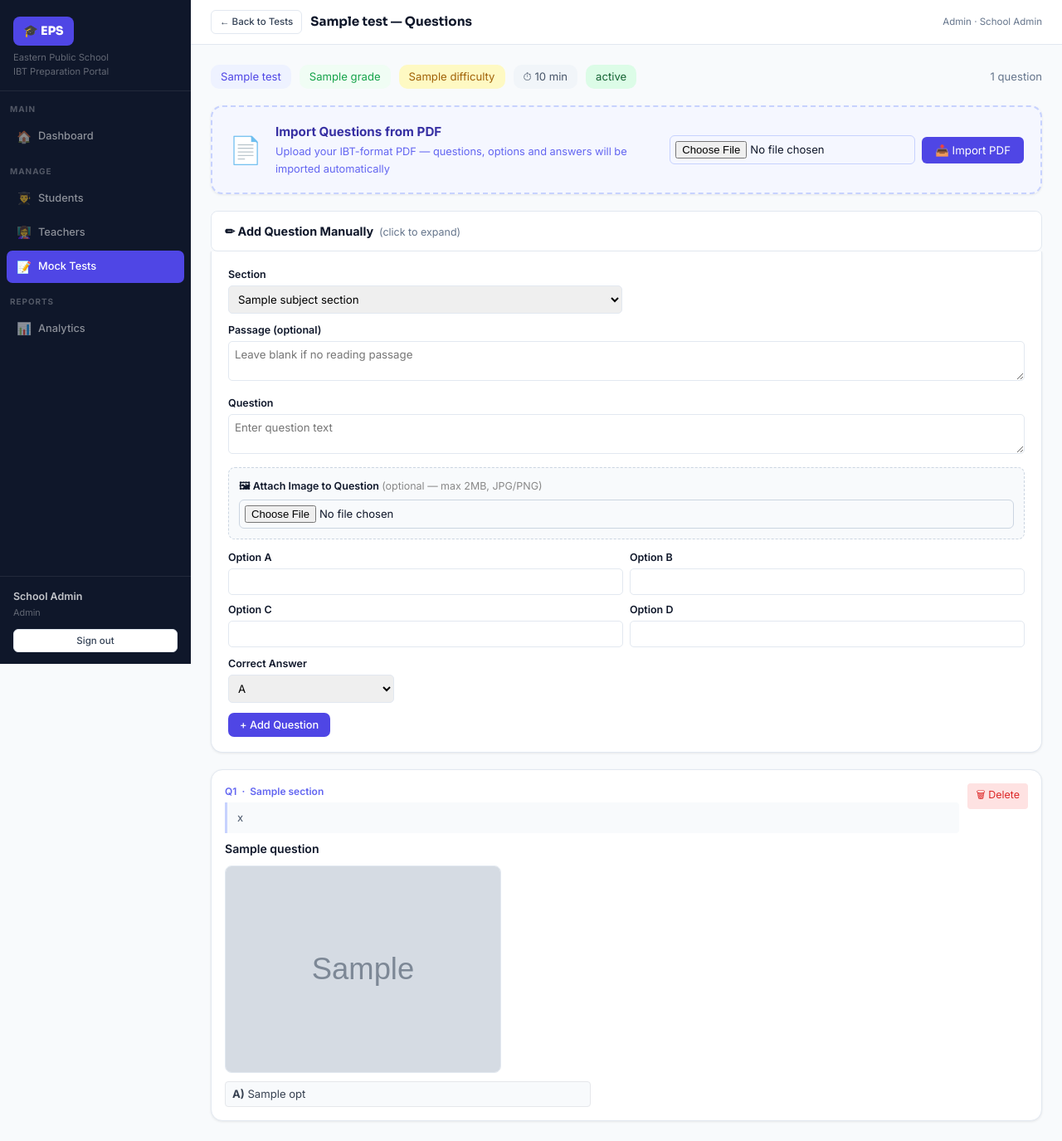
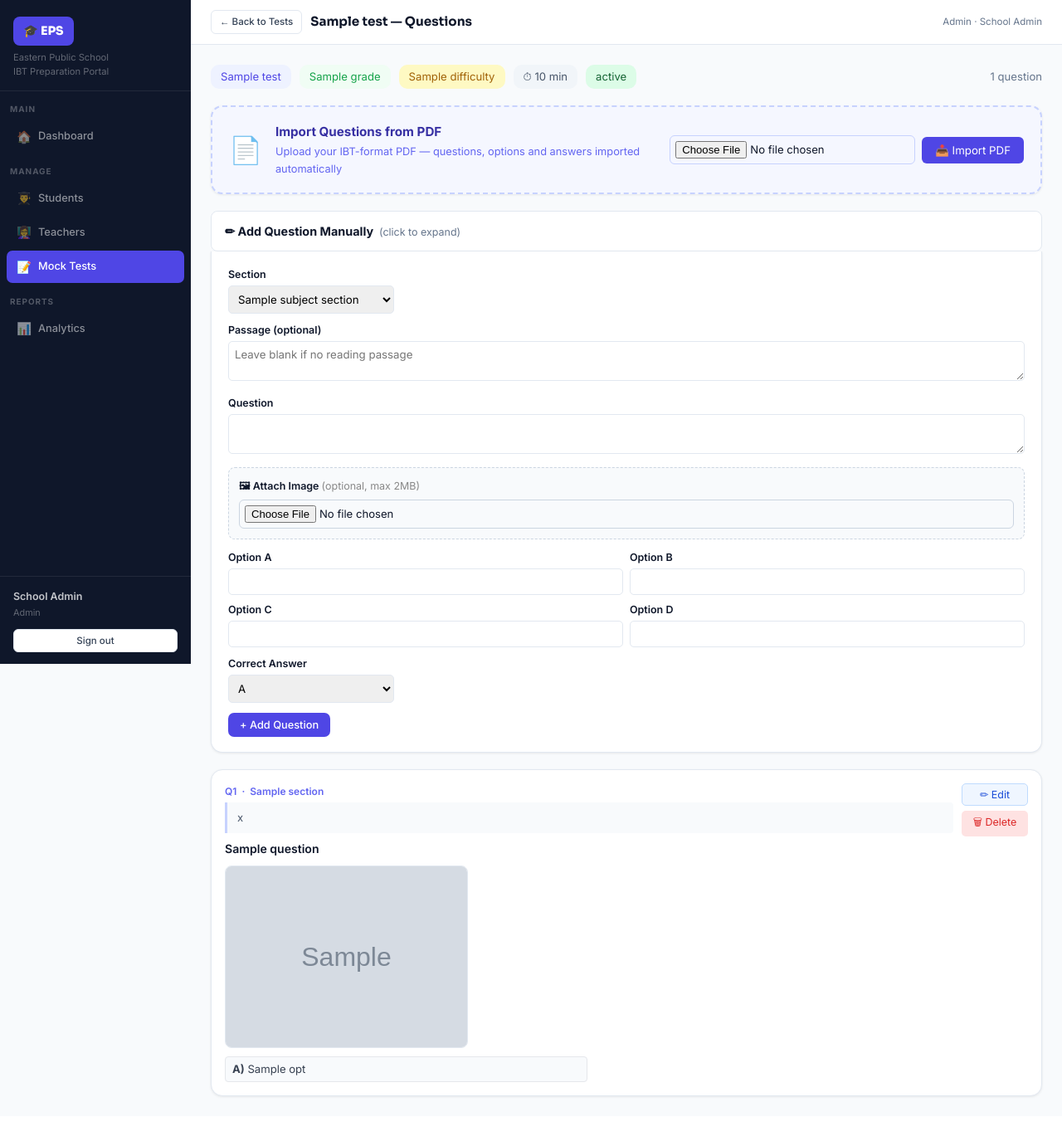
Before and after one commit to bushrakhan-prog/EPS-IBT-prep, a Flask app: template ibt-portal/templates/admin/questions.html in a window 1280 px wide, after a click that opens the changed part. Shown: the whole page at 83% size. After the commit the page ends 1323 px from the top, so only its background shows below. Run offline with Flask 3, Linux system fonts and the light colour scheme; a user stored in the database is signed in; tables that the repository leaves empty hold one stand-in row (values such as "Sample post"); the template is opened without the code that fills it: most values are stand-ins (such as "Sample title", 1, 10 or a date in 2020); grey boxes marked "Sample" are stand-in pictures; some libraries are stand-ins or nearby versions.

Commit message:
Update questions.html

```diff
--- a/ibt-portal/templates/admin/questions.html
+++ b/ibt-portal/templates/admin/questions.html
@@ -21,14 +21,13 @@
     <div style="font-size:2rem">📄</div>
     <div style="flex:1">
       <div style="font-weight:700;font-size:.95rem;color:#3730a3;margin-bottom:2px">Import Questions from PDF</div>
-      <div style="font-size:.8rem;color:#6366f1">Upload your IBT-format PDF — questions, options and answers will be imported automatically</div>
+      <div style="font-size:.8rem;color:#6366f1">Upload your IBT-format PDF — questions, options and answers imported automatically</div>
     </div>
     <form method="POST" action="/admin/tests/{{ test.id }}/upload-pdf" enctype="multipart/form-data"
           style="display:flex;gap:8px;align-items:center">
       <input type="file" name="pdf_file" accept=".pdf" required
              style="font-size:.82rem;border:1px solid #c7d2fe;border-radius:6px;padding:6px"/>
-      <button type="submit"
-        style="background:#4f46e5;color:#fff;border:none;padding:8px 16px;border-radius:6px;cursor:pointer;font-size:.83rem;white-space:nowrap">
+      <button type="submit" style="background:#4f46e5;color:#fff;border:none;padding:8px 16px;border-radius:6px;cursor:pointer;font-size:.83rem;white-space:nowrap">
         📥 Import PDF
       </button>
     </form>
@@ -42,45 +41,34 @@
   </summary>
   <div class="card" style="border-top-left-radius:0;border-top-right-radius:0;border-top:none;margin-top:0">
     <form method="POST" action="/admin/tests/{{ test.id }}/questions" enctype="multipart/form-data">
-      <div style="display:grid;grid-template-columns:1fr 1fr;gap:10px;margin-bottom:10px">
-        <div>
+      <div style="margin-bottom:10px">
         <label style="font-size:.78rem;font-weight:600;display:block;margin-bottom:3px">Section</label>
-          <select name="section" style="width:100%;padding:7px;border:1px solid var(--border);border-radius:5px;font-size:.83rem">
+        <select name="section" style="width:200px;padding:7px;border:1px solid var(--border);border-radius:5px;font-size:.83rem">
           {% for s in subject_sections %}<option>{{ s }}</option>{% endfor %}
         </select>
       </div>
-      </div>
-
       <div style="margin-bottom:10px">
         <label style="font-size:.78rem;font-weight:600;display:block;margin-bottom:3px">Passage (optional)</label>
         <textarea name="passage" rows="2" placeholder="Leave blank if no reading passage"
                   style="width:100%;padding:7px;border:1px solid var(--border);border-radius:5px;font-size:.83rem"></textarea>
       </div>
-
       <div style="margin-bottom:10px">
         <label style="font-size:.78rem;font-weight:600;display:block;margin-bottom:3px">Question</label>
-        <textarea name="question" rows="2" required placeholder="Enter question text"
+        <textarea name="question" rows="2" required
                   style="width:100%;padding:7px;border:1px solid var(--border);border-radius:5px;font-size:.83rem"></textarea>
       </div>
-
-      <!-- Image Upload -->
       <div style="margin-bottom:12px;padding:12px;background:#f8fafc;border:1px dashed #cbd5e1;border-radius:8px">
         <label style="font-size:.78rem;font-weight:600;display:block;margin-bottom:6px">
-          🖼 Attach Image to Question <span style="font-weight:400;color:#888">(optional — max 2MB, JPG/PNG)</span>
+          🖼 Attach Image <span style="font-weight:400;color:#888">(optional, max 2MB)</span>
         </label>
-        <input type="file" name="question_image" accept="image/*" id="img-input"
-               onchange="previewImage(this)"
+        <input type="file" name="question_image" accept="image/*" id="add-img-input" onchange="previewImg(this,'add-preview')"
                style="font-size:.82rem;border:1px solid #cbd5e1;border-radius:6px;padding:6px;width:100%"/>
-        <div id="img-preview" style="display:none;margin-top:10px">
-          <img id="preview-img" src="" alt="Preview"
-               style="max-width:300px;max-height:200px;border-radius:6px;border:1px solid #e2e8f0"/>
-          <button type="button" onclick="clearImage()"
-            style="display:block;margin-top:6px;background:#fee2e2;color:#dc2626;border:none;padding:4px 10px;border-radius:4px;cursor:pointer;font-size:.78rem">
-            ✕ Remove Image
-          </button>
+        <div id="add-preview" style="display:none;margin-top:8px">
+          <img src="" style="max-width:280px;max-height:180px;border-radius:6px;border:1px solid #e2e8f0"/>
+          <button type="button" onclick="clearImg('add-img-input','add-preview')"
+            style="display:block;margin-top:4px;background:#fee2e2;color:#dc2626;border:none;padding:3px 10px;border-radius:4px;cursor:pointer;font-size:.75rem">✕ Remove</button>
         </div>
       </div>
-
       <div style="display:grid;grid-template-columns:1fr 1fr;gap:8px;margin-bottom:10px">
         {% for i in range(4) %}
         <div>
@@ -89,12 +77,10 @@
         </div>
         {% endfor %}
       </div>
-
       <div style="margin-bottom:12px">
         <label style="font-size:.78rem;font-weight:600;display:block;margin-bottom:3px">Correct Answer</label>
         <select name="answer" style="width:200px;padding:7px;border:1px solid var(--border);border-radius:5px;font-size:.83rem">
-          <option value="0">A</option><option value="1">B</option>
-          <option value="2">C</option><option value="3">D</option>
+          <option value="0">A</option><option value="1">B</option><option value="2">C</option><option value="3">D</option>
         </select>
       </div>
       <button type="submit" class="btn btn-primary">+ Add Question</button>
@@ -104,34 +90,31 @@
 
 <!-- Question List -->
 {% if questions %}
-<div style="display:flex;flex-direction:column;gap:10px">
+<div style="display:flex;flex-direction:column;gap:12px">
   {% for q in questions %}
-  <div class="card" style="padding:16px">
+  <div class="card" style="padding:16px" id="qcard-{{ q.id }}">
+
+    <!-- VIEW MODE -->
+    <div id="qview-{{ q.id }}">
       <div style="display:flex;justify-content:space-between;align-items:flex-start;gap:10px">
         <div style="flex:1">
           <div style="font-size:.75rem;color:#6366f1;font-weight:600;margin-bottom:4px">
             Q{{ loop.index }} &nbsp;·&nbsp; {{ q.section }}
           </div>
-
           {% if q.passage %}
           <div style="background:#f8fafc;border-left:3px solid #c7d2fe;padding:8px 12px;font-size:.82rem;color:#475569;margin-bottom:8px;border-radius:0 4px 4px 0">
             {{ q.passage }}
           </div>
           {% endif %}
-
           <div style="font-weight:600;font-size:.88rem;margin-bottom:8px">{{ q.question }}</div>
-
-        <!-- Show image if present -->
           {% if q.get('image') %}
           <div style="margin-bottom:10px">
             <img src="{{ q.image }}" alt="Question image"
-               style="max-width:350px;max-height:250px;border-radius:8px;border:1px solid #e2e8f0;display:block"/>
+                 style="max-width:320px;max-height:220px;border-radius:8px;border:1px solid #e2e8f0;display:block"/>
           </div>
           {% endif %}
-
           <div style="display:grid;grid-template-columns:1fr 1fr;gap:4px">
-          {% for opt in q.options %}
-          {% if opt %}
+            {% for opt in q.options %}{% if opt %}
             <div style="font-size:.82rem;padding:4px 8px;border-radius:4px;
               background:{{ '#dcfce7' if q.answer == loop.index0 else '#f8fafc' }};
               color:{{ '#166534' if q.answer == loop.index0 else '#374151' }};
@@ -139,19 +122,102 @@
               <strong>{{ ['A','B','C','D'][loop.index0] }})</strong> {{ opt }}
               {% if q.answer == loop.index0 %} ✓{% endif %}
             </div>
-          {% endif %}
-          {% endfor %}
+            {% endif %}{% endfor %}
           </div>
         </div>
-
+        <!-- Action buttons -->
+        <div style="display:flex;flex-direction:column;gap:6px;min-width:80px">
+          <button onclick="toggleQEdit({{ q.id }})"
+            style="background:#eff6ff;color:#1d4ed8;border:1px solid #bfdbfe;padding:5px 10px;border-radius:5px;cursor:pointer;font-size:.78rem">
+            ✏ Edit
+          </button>
           <form method="POST" action="/admin/questions/delete/{{ test.id }}/{{ q.id }}"
                 onsubmit="return confirm('Delete this question?')">
             <button type="submit"
-          style="background:#fee2e2;color:#dc2626;border:none;padding:5px 10px;border-radius:4px;cursor:pointer;font-size:.78rem;white-space:nowrap">
+              style="width:100%;background:#fee2e2;color:#dc2626;border:none;padding:5px 10px;border-radius:5px;cursor:pointer;font-size:.78rem">
               🗑 Delete
             </button>
           </form>
         </div>
+      </div>
+    </div>
+
+    <!-- EDIT MODE (hidden by default) -->
+    <div id="qedit-{{ q.id }}" style="display:none">
+      <div style="font-weight:700;font-size:.88rem;color:#1d4ed8;margin-bottom:12px">✏ Edit Question {{ loop.index }}</div>
+      <form method="POST" action="/admin/questions/edit/{{ test.id }}/{{ q.id }}" enctype="multipart/form-data">
+        <div style="margin-bottom:8px">
+          <label style="font-size:.75rem;font-weight:600;display:block;margin-bottom:3px">Section</label>
+          <select name="section" style="width:200px;padding:6px;border:1px solid var(--border);border-radius:5px;font-size:.82rem">
+            {% for s in subject_sections %}
+            <option {{ 'selected' if s == q.section }}>{{ s }}</option>
+            {% endfor %}
+          </select>
+        </div>
+        <div style="margin-bottom:8px">
+          <label style="font-size:.75rem;font-weight:600;display:block;margin-bottom:3px">Passage</label>
+          <textarea name="passage" rows="2"
+                    style="width:100%;padding:6px;border:1px solid var(--border);border-radius:5px;font-size:.82rem">{{ q.passage or '' }}</textarea>
+        </div>
+        <div style="margin-bottom:8px">
+          <label style="font-size:.75rem;font-weight:600;display:block;margin-bottom:3px">Question Text</label>
+          <textarea name="question" rows="2" required
+                    style="width:100%;padding:6px;border:1px solid var(--border);border-radius:5px;font-size:.82rem">{{ q.question }}</textarea>
+        </div>
+
+        <!-- Image section -->
+        <div style="margin-bottom:10px;padding:10px;background:#f8fafc;border:1px dashed #cbd5e1;border-radius:8px">
+          <label style="font-size:.75rem;font-weight:600;display:block;margin-bottom:6px">🖼 Image</label>
+          {% if q.get('image') %}
+          <div style="margin-bottom:8px">
+            <img src="{{ q.image }}" style="max-width:200px;max-height:140px;border-radius:6px;border:1px solid #e2e8f0;display:block;margin-bottom:6px"/>
+            <label style="font-size:.75rem;display:flex;align-items:center;gap:6px;color:#dc2626">
+              <input type="checkbox" name="remove_image" value="1"/> Remove current image
+            </label>
+          </div>
+          {% endif %}
+          <label style="font-size:.75rem;display:block;margin-bottom:4px;color:#555">
+            {{ 'Replace image:' if q.get('image') else 'Add image:' }} (max 2MB)
+          </label>
+          <input type="file" name="question_image" accept="image/*"
+                 id="edit-img-{{ q.id }}" onchange="previewImg(this,'edit-preview-{{ q.id }}')"
+                 style="font-size:.8rem;border:1px solid #cbd5e1;border-radius:5px;padding:5px;width:100%"/>
+          <div id="edit-preview-{{ q.id }}" style="display:none;margin-top:6px">
+            <img src="" style="max-width:200px;max-height:140px;border-radius:6px;border:1px solid #e2e8f0"/>
+          </div>
+        </div>
+
+        <div style="display:grid;grid-template-columns:1fr 1fr;gap:6px;margin-bottom:8px">
+          {% for i in range(4) %}
+          <div>
+            <label style="font-size:.75rem;font-weight:600;display:block;margin-bottom:2px">Option {{ ['A','B','C','D'][i] }}</label>
+            <input name="opt{{ i }}" value="{{ q.options[i] if i < q.options|length else '' }}"
+                   style="width:100%;padding:6px;border:1px solid var(--border);border-radius:5px;font-size:.82rem"/>
+          </div>
+          {% endfor %}
+        </div>
+        <div style="margin-bottom:10px">
+          <label style="font-size:.75rem;font-weight:600;display:block;margin-bottom:3px">Correct Answer</label>
+          <select name="answer" style="width:200px;padding:6px;border:1px solid var(--border);border-radius:5px;font-size:.82rem">
+            <option value="0" {{ 'selected' if q.answer == 0 }}>A</option>
+            <option value="1" {{ 'selected' if q.answer == 1 }}>B</option>
+            <option value="2" {{ 'selected' if q.answer == 2 }}>C</option>
+            <option value="3" {{ 'selected' if q.answer == 3 }}>D</option>
+          </select>
+        </div>
+        <div style="display:flex;gap:8px">
+          <button type="submit"
+            style="background:#1d4ed8;color:#fff;border:none;padding:7px 16px;border-radius:5px;cursor:pointer;font-size:.82rem">
+            💾 Save Changes
+          </button>
+          <button type="button" onclick="toggleQEdit({{ q.id }})"
+            style="background:#f1f5f9;color:#475569;border:none;padding:7px 16px;border-radius:5px;cursor:pointer;font-size:.82rem">
+            Cancel
+          </button>
+        </div>
+      </form>
+    </div>
+
   </div>
   {% endfor %}
 </div>
@@ -164,23 +230,33 @@
 {% endif %}
 
 <script>
-function previewImage(input) {
-  const preview = document.getElementById('img-preview');
-  const img = document.getElementById('preview-img');
+function toggleQEdit(id) {
+  const view = document.getElementById('qview-' + id);
+  const edit = document.getElementById('qedit-' + id);
+  if (edit.style.display === 'none') {
+    view.style.display = 'none';
+    edit.style.display = 'block';
+  } else {
+    edit.style.display = 'none';
+    view.style.display = 'block';
+  }
+}
+
+function previewImg(input, previewId) {
+  const container = document.getElementById(previewId);
+  const img = container.querySelector('img');
   if (input.files && input.files[0]) {
     const reader = new FileReader();
-    reader.onload = e => {
-      img.src = e.target.result;
-      preview.style.display = 'block';
-    };
+    reader.onload = e => { img.src = e.target.result; container.style.display = 'block'; };
     reader.readAsDataURL(input.files[0]);
   }
 }
 
-function clearImage() {
-  document.getElementById('img-input').value = '';
-  document.getElementById('img-preview').style.display = 'none';
-  document.getElementById('preview-img').src = '';
+function clearImg(inputId, previewId) {
+  document.getElementById(inputId).value = '';
+  const container = document.getElementById(previewId);
+  container.style.display = 'none';
+  container.querySelector('img').src = '';
 }
 </script>
 {% endblock %}
```
Lines whose indentation alone changed are shown as unchanged.
